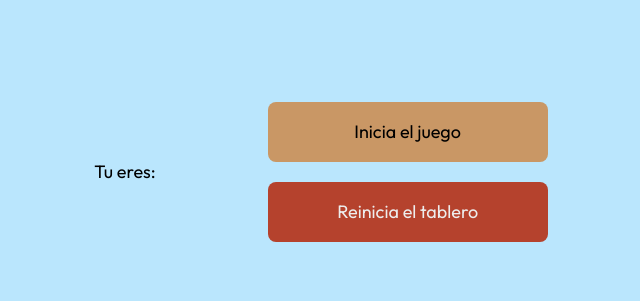
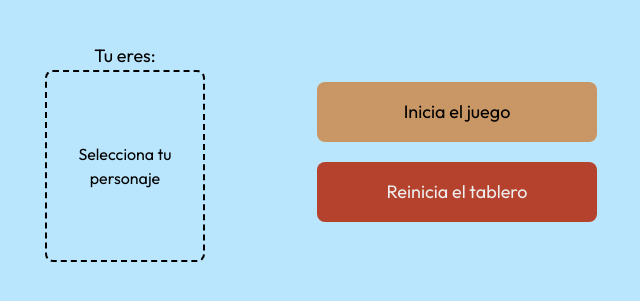
Before and after one commit to rodruxdev/guess-who-game, a React (Vite) app: page / in a window 1280 px wide. Shown: the part 407-708 px from the top of the page, without its empty margins (319-959 px from the left). Built offline with nearby package versions, Linux system fonts and the light colour scheme; no server answers.

Commit message:
Add empty selected character component

```diff
--- /dev/null
+++ b/src/components/EmptyCardSelected.tsx
@@ -0,0 +1,11 @@
+const EmptyCardSelected = (): JSX.Element => {
+  return (
+    <div className="w-40 h-48 flex justify-center items-center border-2 border-slate-950 border-dashed px-4 rounded-lg">
+      <p className="text-center text-s text-slate-950">
+        Selecciona tu personaje
+      </p>
+    </div>
+  );
+};
+
+export default EmptyCardSelected;
--- a/src/pages/Game.tsx
+++ b/src/pages/Game.tsx
@@ -11,6 +11,7 @@ import {
   Elements,
   GAME_STATES,
 } from "../constants";
+import EmptyCardSelected from "../components/EmptyCardSelected";
 
 const Game = (): JSX.Element => {
   const [characters, setCharacters] = useState<Array<characterInfo>>([]);
@@ -143,7 +144,7 @@ const Game = (): JSX.Element => {
               element={selectedCharacter?.element}
             />
           ) : (
-            <div></div>
+            <EmptyCardSelected />
           )}
         </div>
         <div className="flex flex-col justify-center items-center gap-5">
```
